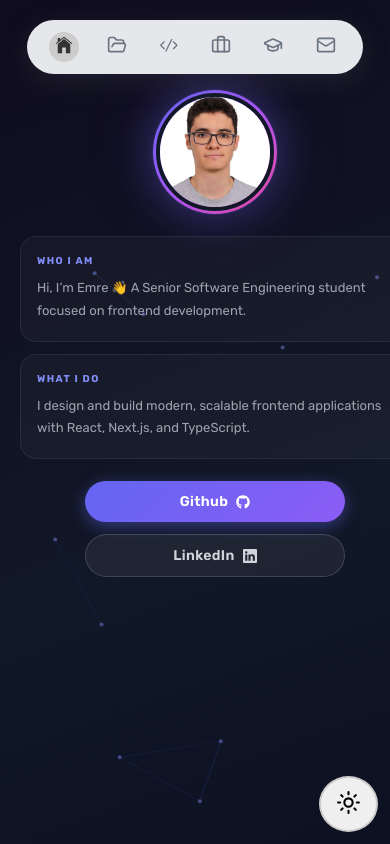
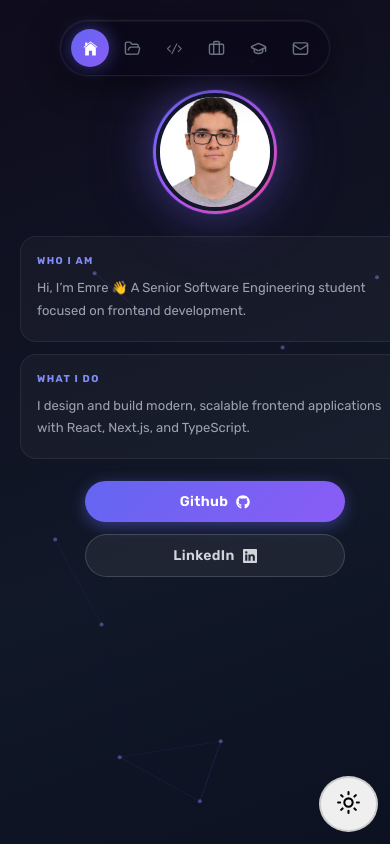
Before and after one commit to Emreert17/React-Porfolio, a React (Vite) app in the folder frontend/: page / in a window 390 px wide. Shown: the top 844 px of the page. Built offline with nearby package versions, Linux system fonts and the light colour scheme.

Commit message:
Navbar UI Update

```diff
--- a/frontend/src/styles/NavBar.css
+++ b/frontend/src/styles/NavBar.css
@@ -1,66 +1,93 @@
+/* ─── Floating pill navbar ─────────────────────────────────── */
 .navbar {
   position: fixed;
   top: 20px;
+  left: 50%;
+  transform: translateX(-50%);
   display: flex;
-  justify-content: center;
-  gap: 12px;
-  padding: 15px 20px;
-  background-color: #e5e7eb;
+  align-items: center;
+  gap: 4px;
+  padding: 6px;
+  background: rgba(10, 8, 24, 0.72);
+  backdrop-filter: blur(20px);
+  -webkit-backdrop-filter: blur(20px);
+  border: 1px solid rgba(255, 255, 255, 0.08);
   border-radius: 9999px;
-  box-shadow: rgba(100, 100, 111, 0.2) 0px 7px 29px 0px;
+  box-shadow:
+    0 8px 32px rgba(0, 0, 0, 0.5),
+    0 0 0 1px rgba(99, 102, 241, 0.08),
+    inset 0 1px 0 rgba(255, 255, 255, 0.05);
   z-index: 1000;
+  white-space: nowrap;
 }
+
+/* ─── Link wrapper (anchors the motion highlight) ──────────── */
 .nav-item-wrapper {
   position: relative;
 }
+
+/* ─── Link text / icon ─────────────────────────────────────── */
 .nav-link {
   position: relative;
   z-index: 1;
-  font-size: 12px;
+  display: flex;
+  align-items: center;
+  justify-content: center;
+  gap: 6px;
+  font-size: 11px;
+  font-family: "Rubik", sans-serif;
+  font-weight: 500;
+  letter-spacing: 0.1em;
+  text-transform: uppercase;
   text-decoration: none;
-  padding: 12px 18px;
-  text-transform: uppercase;
-  color: rgb(107 114 128);
-  font-weight: 500;
-  transition: color 0.2s ease-in-out;
+  padding: 8px 18px;
+  border-radius: 9999px;
+  color: #6b7280;
+  transition: color 0.2s ease;
 }
+
 .nav-link:hover {
-  color: #333;
+  color: #d1d5db;
 }
+
+.nav-link.active {
+  color: #fff;
+  font-weight: 600;
+}
+
+/* ─── Animated active highlight (framer-motion) ────────────── */
 .nav-highlight {
   position: absolute;
-  top: 0;
-  left: 0;
-  width: 100%;
-  height: 100%;
+  inset: 0;
   border-radius: 9999px;
-  background-color:#ccc;
+  background: linear-gradient(135deg, #6366f1 0%, #8b5cf6 100%);
+  box-shadow: 0 0 18px rgba(99, 102, 241, 0.5);
   z-index: 0;
 }
-.nav-link.active {
-  color: #333;
-  font-weight: bold;
-}
- @media (max-width: 671px){
+
+/* ─── Mobile — icon-only ───────────────────────────────────── */
+@media (max-width: 671px) {
+  .navbar {
+    padding: 8px 10px;
+    gap: 4px;
+  }
+
   .nav-item-wrapper {
-    width: 30px;
-    height: 30px;
+    width: 38px;
+    height: 38px;
     display: flex;
     align-items: center;
     justify-content: center;
   }
-  .navbar{
-    width: 80%;
-    min-height: 25px;
-    align-items: center;
-    justify-content: space-evenly;
-    padding: 12px;
+
+  .nav-link {
+    padding: 0;
+    width: 100%;
+    height: 100%;
+    font-size: 17px;
   }
-  .nav-link {
-    padding: 0 px;
-    font-size: 20px;
-  }
-   .nav-highlight {
+
+  .nav-highlight {
     border-radius: 50%;
   }
- }
+}
```
